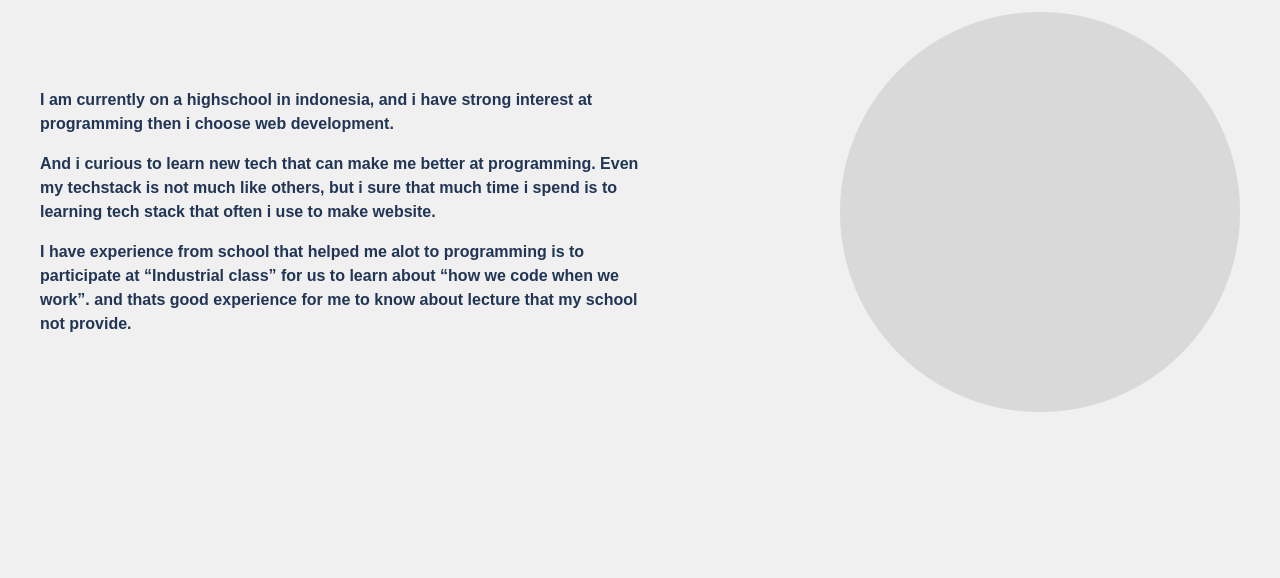
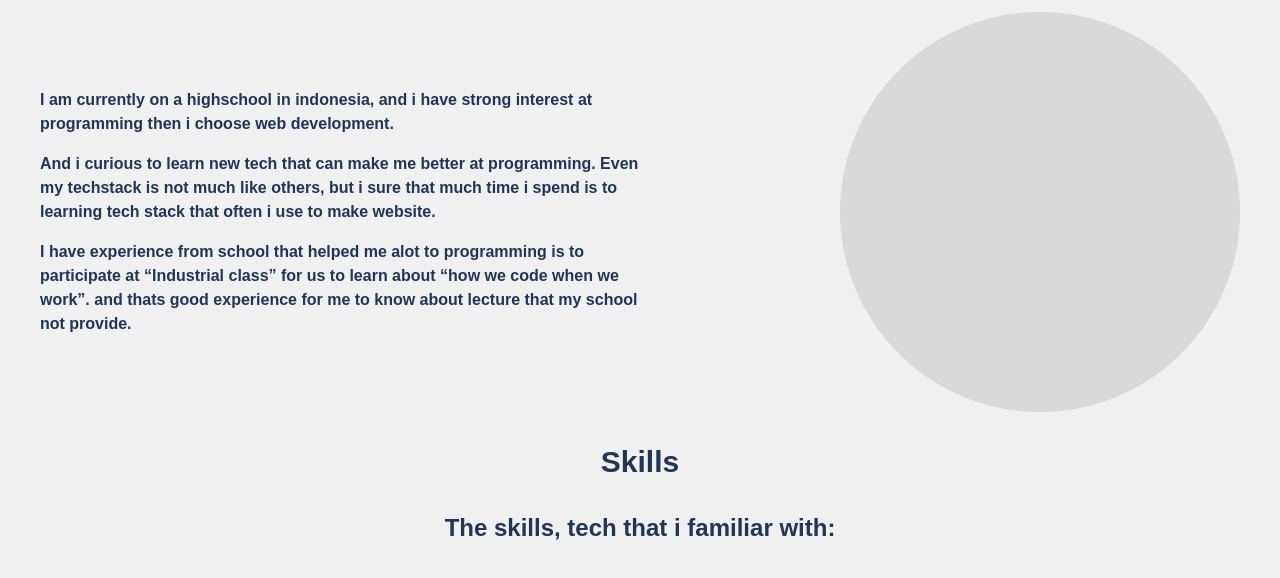
Before and after one commit to maulanahusains/maulanahusains.github.io, a website: page index.html in a window 1280 px wide. Shown: the part 594-1172 px from the top of the page. Before the commit the page ends 1046 px from the top, so only its background shows below. Drawn offline with nearby package versions, Linux system fonts and the light colour scheme; files that its build step writes are made by us from their sources.

Commit message:
feat: new feature

```diff
--- a/index.html
+++ b/index.html
@@ -182,6 +182,18 @@
         </div>
       </section>
       <!-- End About Section -->
+
+      <section
+        id="skills"
+        class="container mx-auto flex flex-col items-center justify-center gap-8">
+        <p class="text-3xl font-bold text-primary">Skills</p>
+
+        <div class="flex flex-col gap-8">
+          <p class="text-2xl font-bold text-primary">
+            The skills, tech that i familiar with:
+          </p>
+        </div>
+      </section>
     </main>
   </body>
 </html>
```
Also changed, not shown: src/assets/icons/Bootstrap.svg (added), src/assets/icons/ExpressJS-Dark.svg (added), src/assets/icons/ExpressJS-Light.svg (added), src/assets/icons/Git.svg (added), src/assets/icons/HTML.svg (added), src/assets/icons/JavaScript.svg (added), src/assets/icons/Laravel-Dark.svg (added), src/assets/icons/Laravel-Light.svg (added), src/assets/icons/NodeJS-Dark.svg (added), src/assets/icons/NodeJS-Light.svg (added), src/assets/icons/Postman.svg (added), src/assets/icons/Sequelize-Dark.svg (added), src/assets/icons/Sequelize-Light.svg (added), src/assets/icons/TailwindCSS-Dark.svg (added), 4 more files.
